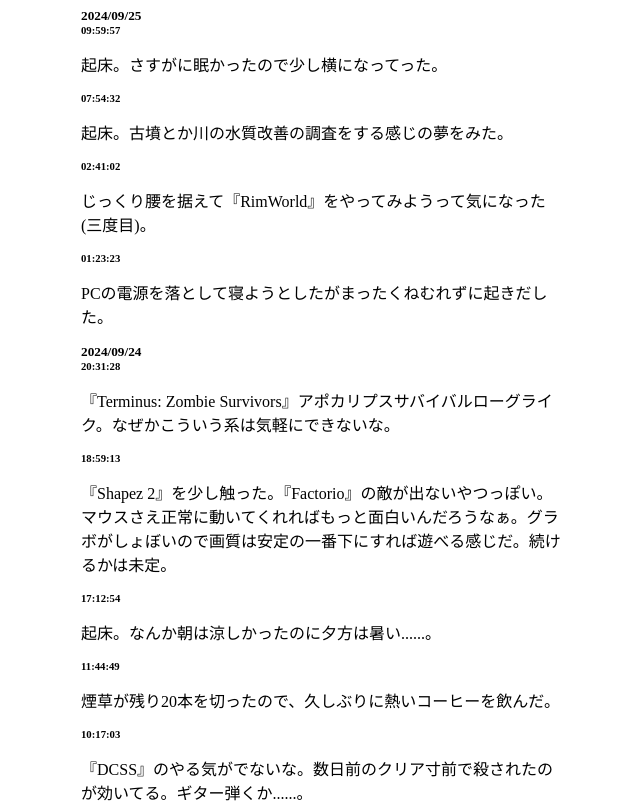
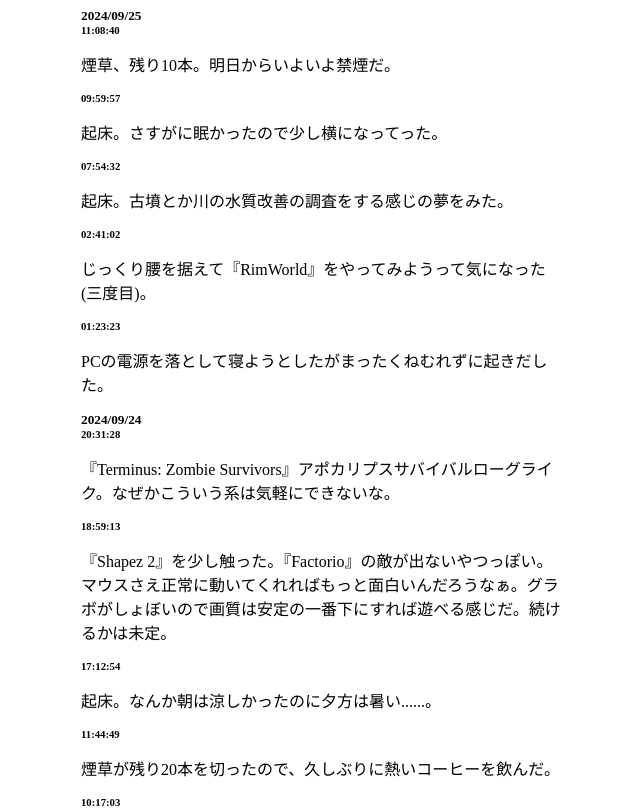
Before and after one commit to doccaico/diary, a plain HTML site: page index.html in a window 1280 px wide. Shown: the top 811 px of the page, without its empty margins (319-959 px from the left). Drawn offline with Linux system fonts and the light colour scheme.

Commit message:
2024/09/25 11:09:11.43

```diff
--- a/index.html
+++ b/index.html
@@ -22,6 +22,8 @@
     <div class="container">
 
 <h5>2024/09/25</h5>
+<h6>11:08:40</h6>
+<p>煙草、残り10本。明日からいよいよ禁煙だ。</p>
 <h6>09:59:57</h6>
 <p>起床。さすがに眠かったので少し横になってった。</p>
 <h6>07:54:32</h6>
```
